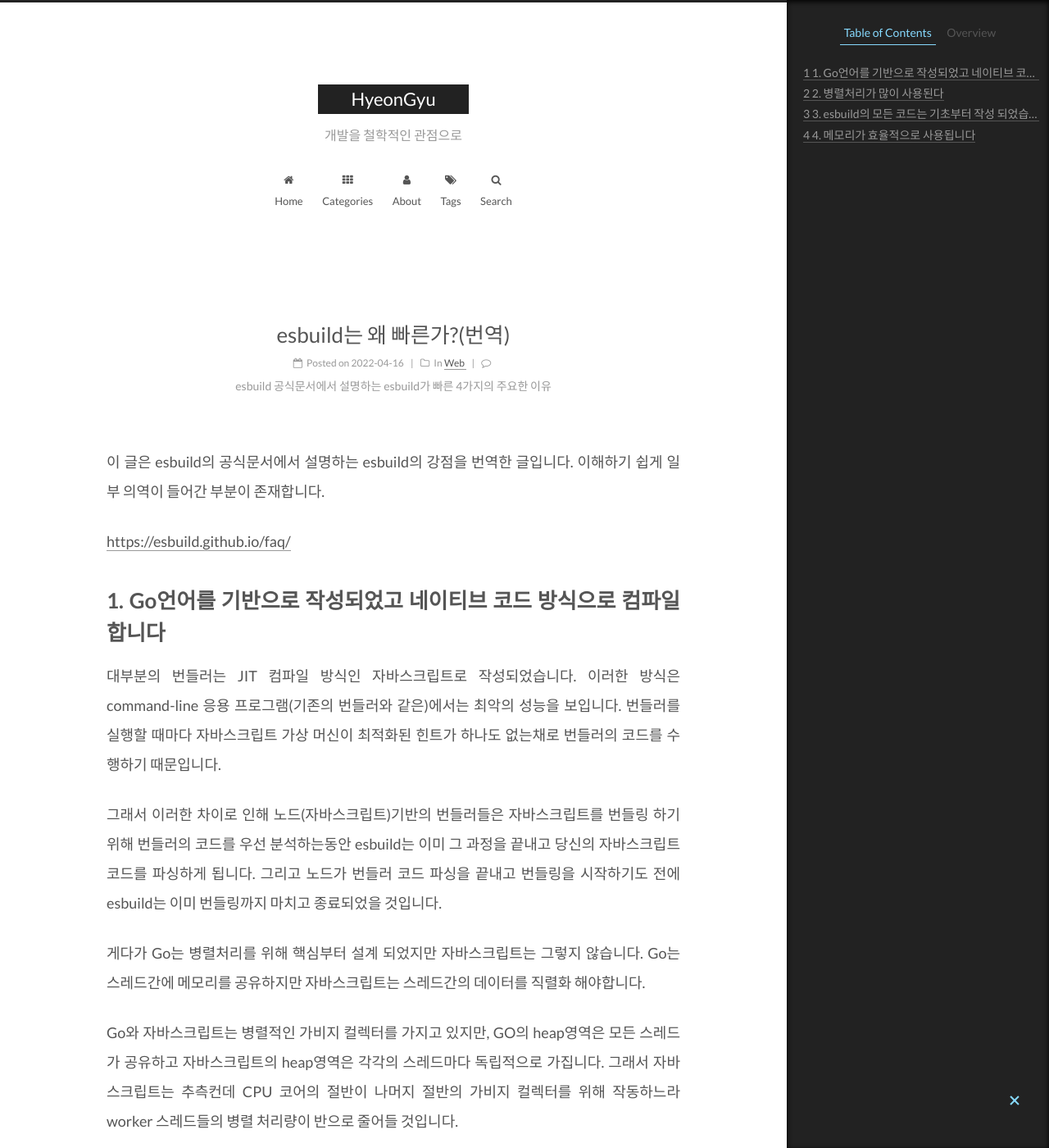
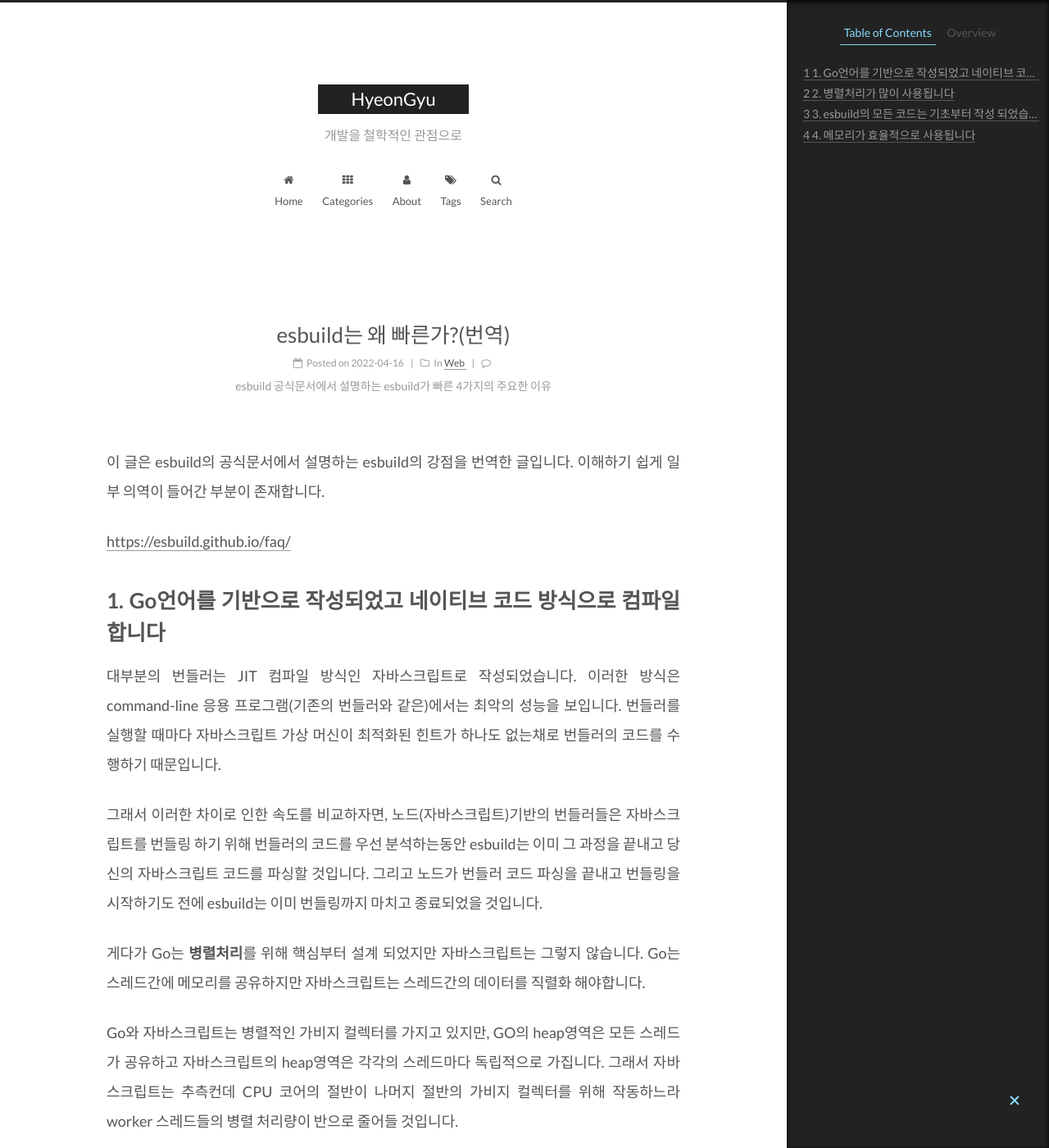
Before and after one commit to gusrb3164/gusrb3164.github.io, a Jekyll site: the page built from _posts/2022-04-16-esbuild.md, in a window 1280 px wide and 1400 px high. Shown: the whole window at 82% size. Built offline with Jekyll 4.4.1, drawn with Linux system fonts in a browser that asks for light colours; comment, search, counter and statistics services are not loaded; some of the changed text lies outside the part shown.

Commit message:
2022-04-19 update

```diff
--- a/_posts/2022-04-16-esbuild.md
+++ b/_posts/2022-04-16-esbuild.md
@@ -16,13 +16,13 @@
 
 대부분의 번들러는 JIT 컴파일 방식인 자바스크립트로 작성되었습니다. 이러한 방식은 command-line 응용 프로그램(기존의 번들러와 같은)에서는 최악의 성능을 보입니다. 번들러를 실행할 때마다 자바스크립트 가상 머신이 최적화된 힌트가 하나도 없는채로 번들러의 코드를 수행하기 때문입니다.
 
-그래서 이러한 차이로 인해 노드(자바스크립트)기반의 번들러들은 자바스크립트를 번들링 하기 위해 번들러의 코드를 우선 분석하는동안 esbuild는 이미 그 과정을 끝내고 당신의 자바스크립트 코드를 파싱하게 됩니다. 그리고 노드가 번들러 코드 파싱을 끝내고 번들링을 시작하기도 전에 esbuild는 이미 번들링까지 마치고 종료되었을 것입니다.
+그래서 이러한 차이로 인한 속도를 비교하자면, 노드(자바스크립트)기반의 번들러들은 자바스크립트를 번들링 하기 위해 번들러의 코드를 우선 분석하는동안 esbuild는 이미 그 과정을 끝내고 당신의 자바스크립트 코드를 파싱할 것입니다. 그리고 노드가 번들러 코드 파싱을 끝내고 번들링을 시작하기도 전에 esbuild는 이미 번들링까지 마치고 종료되었을 것입니다.
 
-게다가 Go는 병렬처리를 위해 핵심부터 설계 되었지만 자바스크립트는 그렇지 않습니다. Go는 스레드간에 메모리를 공유하지만 자바스크립트는 스레드간의 데이터를 직렬화 해야합니다.
+게다가 Go는 **병렬처리**를 위해 핵심부터 설계 되었지만 자바스크립트는 그렇지 않습니다. Go는 스레드간에 메모리를 공유하지만 자바스크립트는 스레드간의 데이터를 직렬화 해야합니다.
 
 Go와 자바스크립트는 병렬적인 가비지 컬렉터를 가지고 있지만, GO의 heap영역은 모든 스레드가 공유하고 자바스크립트의 heap영역은 각각의 스레드마다 독립적으로 가집니다. 그래서 자바스크립트는 추측컨데 CPU 코어의 절반이 나머지 절반의 가비지 컬렉터를 위해 작동하느라 worker 스레드들의 병렬 처리량이 반으로 줄어들 것입니다.
 
-## 2. 병렬처리가 많이 사용된다
+## 2. 병렬처리가 많이 사용됩니다
 
 esbuild 내부 알고리즘을 살펴보면 가능한 한 많은 CPU 코어들을 최대한으로 사용하도록 세밀하게 설계 되어있습니다. 여기에서 수행하는 작업들은 크게 **파싱**, **연결(linking)**, **코드 생성** 단계로 나눠집니다. 그중 파싱과 코드 생성 단계가 대부분의 작업을 차지하며 병렬 처리의 대부분입니다.(연결 작업은 대부분 연속적인 작업이라 병렬처리와 관련이 적습니다.)
 
```
Also changed, not shown: other parts of _posts/2022-04-16-esbuild.md (+2 -2 lines).
